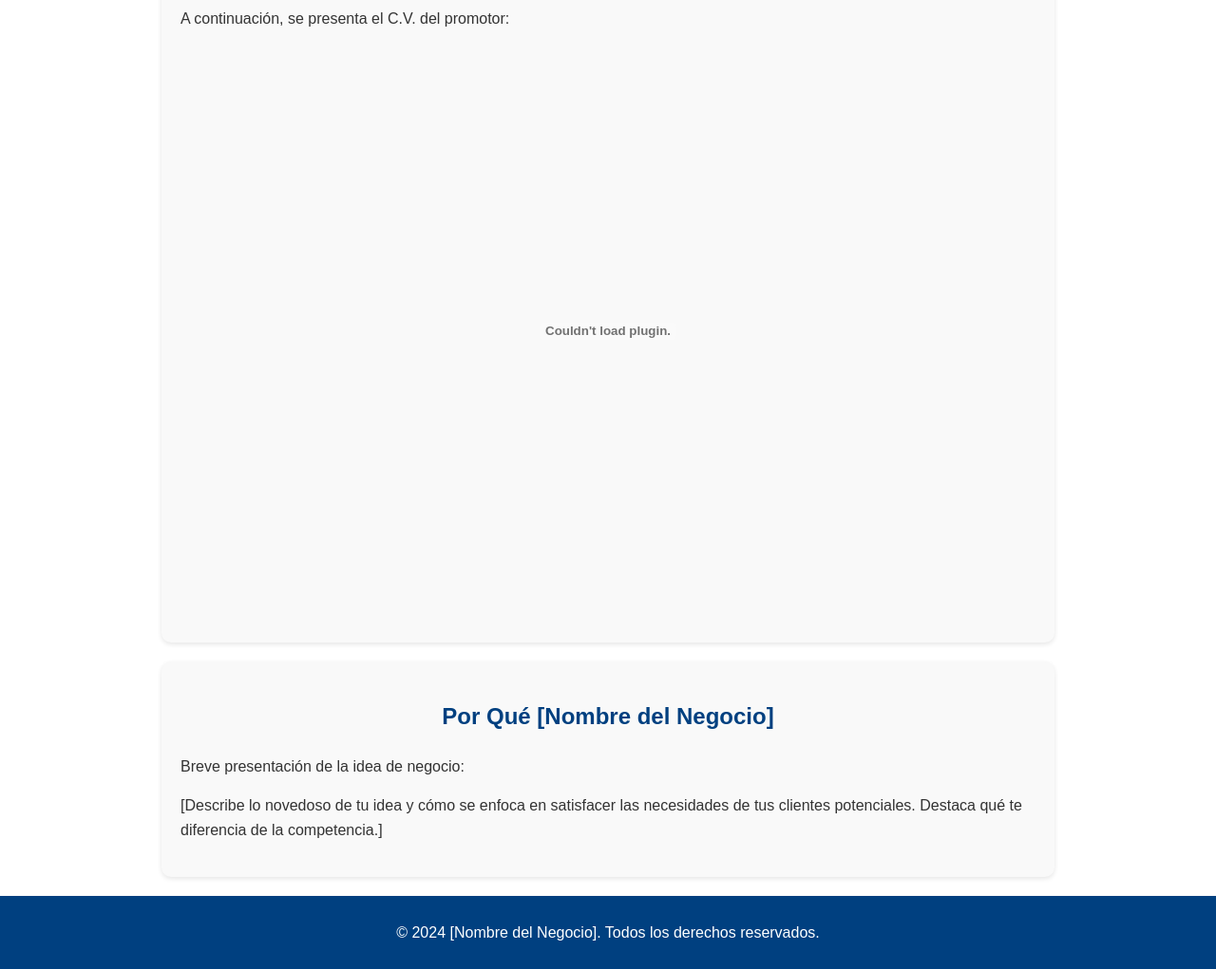
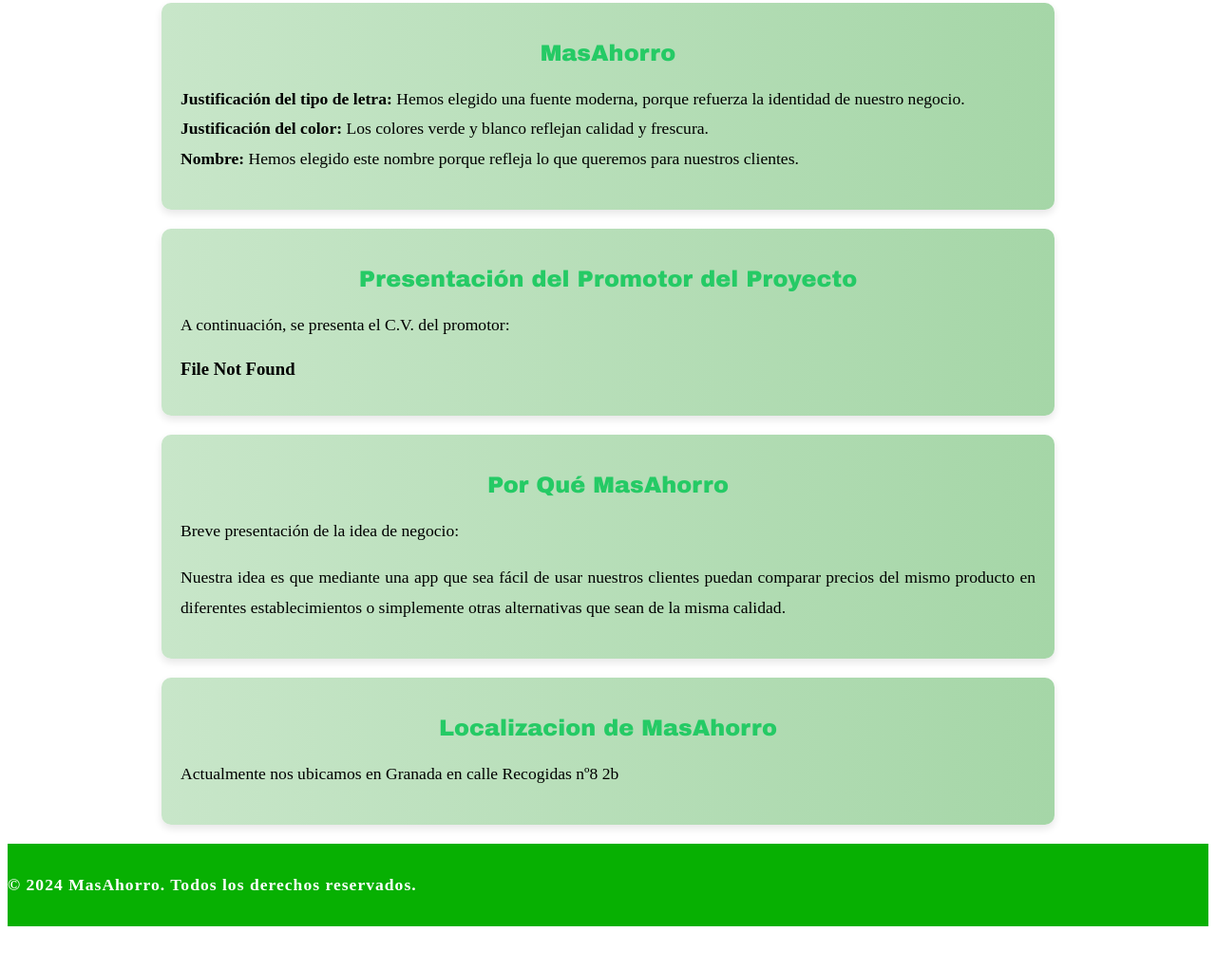
Before and after one commit to Alberto0802/Pagina-empresas, a plain HTML site: page Pagina empresas/index.html in a window 1280 px wide. Shown: the part 413-1434 px from the top of the page at 95% size. After the commit the page ends 1389 px from the top, so only its background shows below. Drawn offline with Linux system fonts and the light colour scheme.

Commit message:
Primera entrega

```diff
--- a/Pagina empresas/index.html
+++ b/Pagina empresas/index.html
@@ -5,6 +5,8 @@
     <meta name="viewport" content="width=device-width, initial-scale=1.0">
     <title>[Nombre del Negocio]</title>
     <link rel="stylesheet" href="styles.css">
+    <link rel="stylesheet" href="https://cdnjs.cloudflare.com/ajax/libs/font-awesome/6.0.0-beta3/css/all.min.css">
+
 </head>
 <body>
     <!-- Menú de navegación -->
@@ -12,35 +14,51 @@
         <ul>
             <li><a href="#inicio">Inicio</a></li>
             <li><a href="#presentacion">Presentación del Promotor</a></li>
-            <li><a href="#porque">Por Qué [Nombre del Negocio]</a></li>
+            <li><a href="#porque">Por Qué MasAhorro</a></li>
+            <li><a href="#localizacion">Nuestra Localización</a></li>
         </ul>
     </nav>
 
+    <header><img src="/Pagina-empresas/images/Logo empresa.png" alt=""></header>
+
+    <main>
         <!-- Sección Inicio -->
         <section id="inicio">
-        <h1>[Nombre del Negocio]</h1>
-        <p><strong>Justificación del tipo de letra:</strong> Hemos elegido una fuente [elegante, moderna, o específica], porque refuerza la identidad de nuestro negocio. <br>
-        <strong>Justificación del color:</strong> Los colores [X e Y] reflejan [profesionalismo, creatividad, o cualquier atributo]. <br>
-        <strong>Nombre:</strong> [Explica por qué el nombre elegido representa tu visión y misión].</p>
+            <h1>MasAhorro</h1>
+            <p>
+                <strong>Justificación del tipo de letra:</strong> Hemos elegido una fuente moderna, porque refuerza la identidad de nuestro negocio. <br>
+                <strong>Justificación del color:</strong> Los colores verde y blanco reflejan calidad y frescura. <br>
+                <strong>Nombre:</strong> Hemos elegido este nombre porque refleja lo que queremos para nuestros clientes.
+            </p>
         </section>
 
         <!-- Sección Presentación del Promotor -->
         <section id="presentacion">
             <h2>Presentación del Promotor del Proyecto</h2>
             <p>A continuación, se presenta el C.V. del promotor:</p>
-        <embed src="tu_cv.pdf" type="application/pdf" width="100%" height="600px">
+            <h3>File Not Found</h3>
         </section>
 
-    <!-- Sección Por Qué [Nombre del Negocio] -->
+        <!-- Sección Por Qué MasAhorro -->
         <section id="porque">
-        <h2>Por Qué [Nombre del Negocio]</h2>
+            <h2>Por Qué MasAhorro</h2>
             <p>Breve presentación de la idea de negocio:</p>
-        <p>[Describe lo novedoso de tu idea y cómo se enfoca en satisfacer las necesidades de tus clientes potenciales. Destaca qué te diferencia de la competencia.]</p>
+            <p>
+                Nuestra idea es que mediante una app que sea fácil de usar nuestros clientes puedan comparar precios del mismo producto en diferentes establecimientos o simplemente otras alternativas que sean de la misma calidad.
+            </p>
         </section>
+
+        <section id="localizacion">
+            <h2>Localizacion de MasAhorro</h2>
+            <p>Actualmente nos ubicamos en Granada en calle Recogidas nº8 2b</p>
+        </section>
+
+    </main>
 
     <!-- Pie de página -->
     <footer>
-        <p>&copy; 2024 [Nombre del Negocio]. Todos los derechos reservados.</p>
+        <p>&copy; 2024 MasAhorro. Todos los derechos reservados.</p>
     </footer>
 </body>
+
 </html>
--- a/Pagina empresas/styles.css
+++ b/Pagina empresas/styles.css
@@ -1,15 +1,36 @@
 /* Configuración general */
+html, body {
+    height: 100%;
+}
+
 body {
-    font-family: Arial, sans-serif;
-    margin: 0;
-    padding: 0;
-    line-height: 1.6;
-    color: #333;
+    display: flex;
+    flex-direction: column;
 }
+
+main {
+    flex: 1;
+}
+
+header{
+    text-align: center;
+}
+
+footer {
+    text-align: center;
+    padding: 10px 0;
+    background: #07b002;
+    color: white;
+    font-size: 1em;
+    font-weight: bold;
+    letter-spacing: 1px;
+}
+
+
 
 /* Estilo del menú de navegación */
 nav {
-    background: #004080;
+    background: #058120;
     color: #fff;
     padding: 10px 20px;
     position: sticky;
@@ -36,7 +57,7 @@ nav ul li a {
 }
 
 nav ul li a:hover {
-    background: #003366;
+    background: #11942e;
     border-radius: 5px;
 }
 
@@ -47,18 +68,48 @@ section {
     max-width: 900px;
     background: #f9f9f9;
     border-radius: 10px;
-    box-shadow: 0 2px 5px rgba(0, 0, 0, 0.1);
+    box-shadow: 0 4px 8px rgba(0, 0, 0, 0.1);
+    transition: transform 0.3s, box-shadow 0.3s;
+}
+
+section:hover {
+    transform: translateY(-5px);
+    box-shadow: 0 6px 12px rgba(0, 0, 0, 0.15);
 }
 
 h1, h2 {
     text-align: center;
-    color: #004080;
+    color: #25ca65;
+    font-family: 'Arial Black', sans-serif;
 }
 
-/* Pie de página */
-footer {
+p {
+    font-size: 1.1em;
+    line-height: 1.8;
+    text-align: justify;
+}
+
+
+h1, h2 {
     text-align: center;
-    padding: 10px 0;
-    background: #004080;
-    color: white;
+    color: #25ca65;
 }
+
+#inicio {
+    background: linear-gradient(to right, #c8e6c9, #a5d6a7); /* Verde menta */
+
+}
+
+#presentacion {
+    background: linear-gradient(to right, #c8e6c9, #a5d6a7); /* Verde menta */
+
+}
+
+#porque {
+    background: linear-gradient(to right, #c8e6c9, #a5d6a7); /* Verde menta */
+}
+
+#localizacion {
+    background: linear-gradient(to right, #c8e6c9, #a5d6a7); /* Verde menta */
+
+}
```
Also changed, not shown: images/Logo empresa.png (added). Lines whose indentation alone changed are shown as unchanged.
